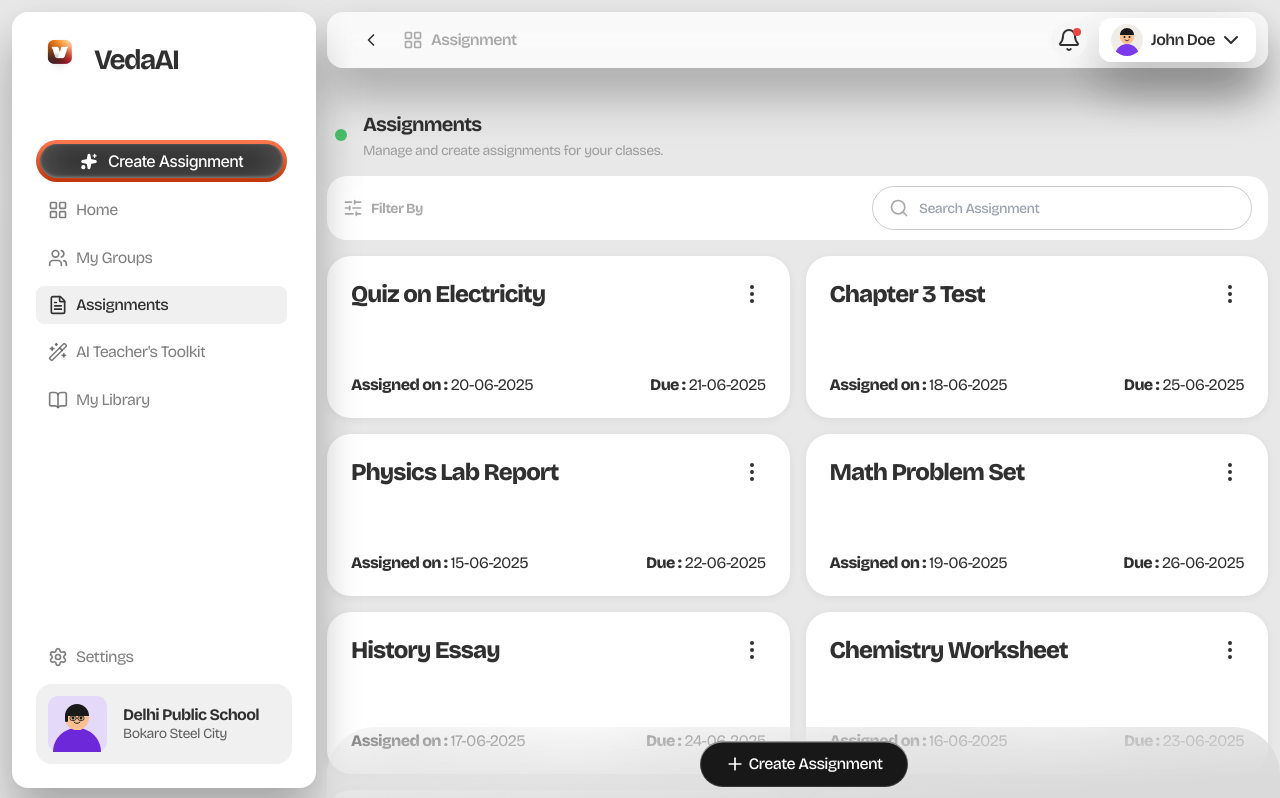
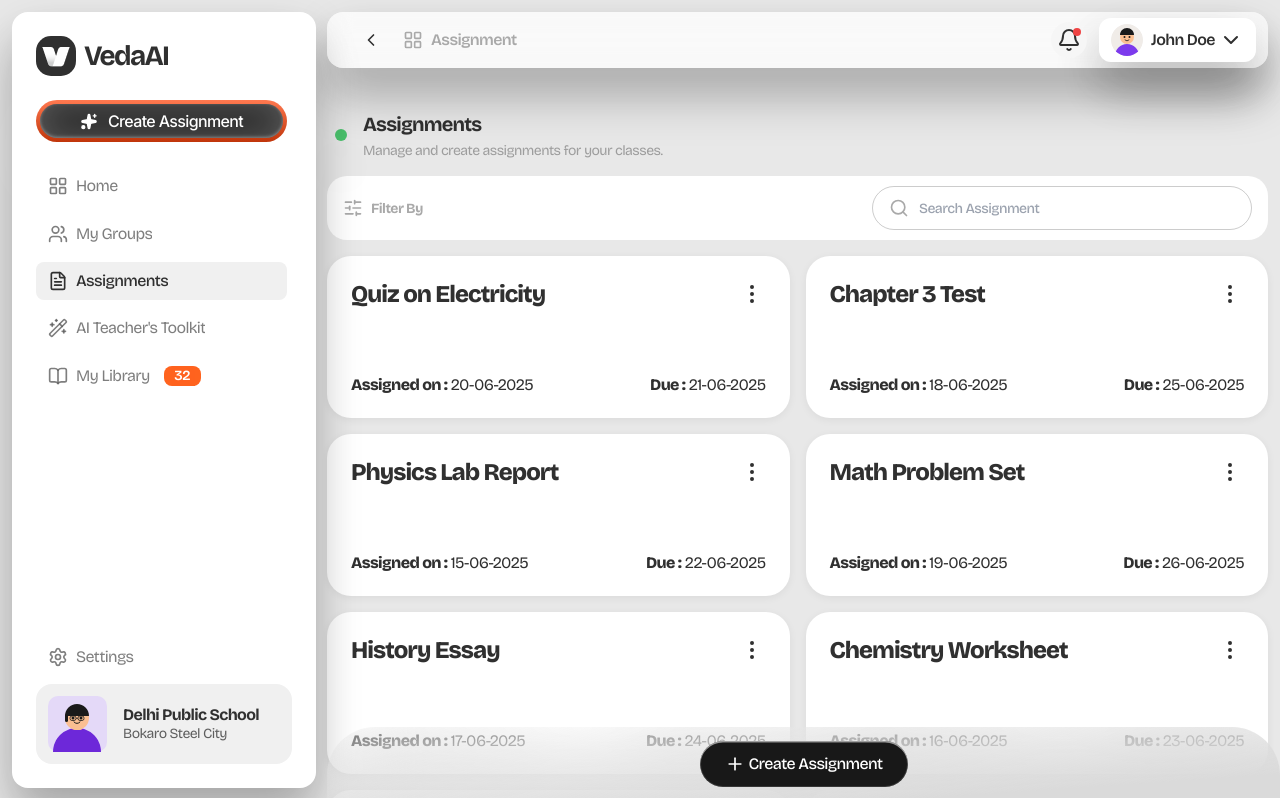
Before and after one commit to Ayushjo/veda-ai, a Next.js app in the folder apps/frontend/: page /assignments in a window 1280 px wide. Shown: the top 798 px of the page. Built offline with nearby package versions, Linux system fonts and the light colour scheme.

Commit message:
Made Some Adjustments

```diff
--- a/apps/frontend/src/app/paper/[id]/page.tsx
+++ b/apps/frontend/src/app/paper/[id]/page.tsx
@@ -221,8 +221,8 @@ function DesktopPaper({
 
   return (
     <div className="hidden sm:block min-h-screen" style={{ background: "#E8E8E8" }}>
-      <Sidebar />
-      <TopBar />
+      <Sidebar ctaLabel="AI Teacher's Toolkit" ctaHref="/toolkit" activeHref="/" />
+      <TopBar variant="paper" />
 
       <div
         style={{
@@ -639,8 +639,8 @@ export default function PaperPage() {
     return (
       <>
         <div className="hidden sm:block">
-          <Sidebar />
-          <TopBar />
+          <Sidebar ctaLabel="AI Teacher's Toolkit" ctaHref="/toolkit" activeHref="/" />
+          <TopBar variant="paper" />
           <LoadingState />
         </div>
         <div className="sm:hidden min-h-screen bg-[#CECECE]">
@@ -655,8 +655,8 @@ export default function PaperPage() {
     return (
       <>
         <div className="hidden sm:block">
-          <Sidebar />
-          <TopBar />
+          <Sidebar ctaLabel="AI Teacher's Toolkit" ctaHref="/toolkit" activeHref="/" />
+          <TopBar variant="paper" />
           <ErrorState message={error ?? "Paper not found"} onBack={() => router.push("/assignments")} />
         </div>
         <div className="sm:hidden min-h-screen bg-[#CECECE]">
--- a/apps/frontend/src/components/assignments/Sidebar.tsx
+++ b/apps/frontend/src/components/assignments/Sidebar.tsx
@@ -18,11 +18,22 @@ const NAV_ITEMS = [
   { label: "My Groups",          icon: Users,      href: "/groups"     },
   { label: "Assignments",        icon: FileText,   href: "/assignments" },
   { label: "AI Teacher's Toolkit", icon: Wand2,   href: "/toolkit"    },
-  { label: "My Library",         icon: BookOpen,   href: "/library"    },
+  { label: "My Library",         icon: BookOpen,   href: "/library", badge: "32" },
 ];
 
-export function Sidebar() {
+interface SidebarProps {
+  ctaLabel?: string;
+  ctaHref?: string;
+  activeHref?: string;
+}
+
+export function Sidebar({
+  ctaLabel = "Create Assignment",
+  ctaHref = "/create",
+  activeHref,
+}: SidebarProps) {
   const pathname = usePathname();
+  const currentHref = activeHref ?? pathname;
 
   return (
     <aside
@@ -51,7 +62,7 @@ export function Sidebar() {
         style={{
           display: "flex",
           flexDirection: "column",
-          gap: "56px",
+          gap: "0px",
           width: "251px",
         }}
       >
@@ -61,20 +72,21 @@ export function Sidebar() {
           style={{
             display: "flex",
             alignItems: "center",
-            gap: "10px",
+            gap: "8px",
             flexShrink: 0,
           }}
         >
           {/* Logo mark — 48×48 so the actual icon is clearly visible */}
           <img
-            src="/logo-desktop.png"
+            src="/logo-mobile.png"
             alt="VedaAI logo"
             style={{
-              width: "48px",
-              height: "48px",
+              width: "40px",
+              height: "40px",
+              borderRadius: "15px",
               flexShrink: 0,
               display: "block",
-              objectFit: "contain",
+              objectFit: "cover",
             }}
           />
 
@@ -95,11 +107,11 @@ export function Sidebar() {
         </div>
 
         {/* Create button + Nav grouped together with 8px gap */}
-        <div style={{ display: "flex", flexDirection: "column", gap: "8px" }}>
+        <div style={{ display: "flex", flexDirection: "column", gap: "0px" }}>
 
           {/* Create Assignment button — gradient border + deep shadows */}
           <Link
-            href="/create"
+            href={ctaHref}
             style={{
               display: "flex",
               alignItems: "center",
@@ -125,6 +137,8 @@ export function Sidebar() {
               textDecoration: "none",
               flexShrink: 0,
               whiteSpace: "nowrap",
+              marginTop: "24px",
+              marginBottom: "24px",
             }}
           >
             <Sparkles
@@ -141,15 +155,15 @@ export function Sidebar() {
                 lineHeight: "28px",
               }}
             >
-              Create Assignment
+              {ctaLabel}
             </span>
           </Link>
 
           {/* Nav items list — gap 8px */}
           <nav style={{ display: "flex", flexDirection: "column", gap: "8px" }}>
-            {NAV_ITEMS.map(({ label, icon: Icon, href }) => {
+            {NAV_ITEMS.map(({ label, icon: Icon, href, badge }) => {
               const isActive =
-                href === "/" ? pathname === "/" : pathname.startsWith(href);
+                href === "/" ? currentHref === "/" : currentHref.startsWith(href);
 
               return (
                 <Link
@@ -192,6 +206,31 @@ export function Sidebar() {
                   >
                     {label}
                   </span>
+                  {badge ? (
+                    <span
+                      style={{
+                        width: "37px",
+                        height: "20px",
+                        borderRadius: "8px",
+                        padding: "0 10px",
+                        background: "#FF5623",
+                        boxShadow: "inset 0px 0px 32.3px rgba(255,161,10,0.25)",
+                        display: "flex",
+                        alignItems: "center",
+                        justifyContent: "center",
+                        fontFamily: "var(--font-bricolage), 'Bricolage Grotesque', sans-serif",
+                        fontWeight: 600,
+                        fontSize: "14px",
+                        lineHeight: "140%",
+                        letterSpacing: "-0.04em",
+                        color: "#FFFFFF",
+                        flexShrink: 0,
+                        marginLeft: "6px",
+                      }}
+                    >
+                      {badge}
+                    </span>
+                  ) : null}
                 </Link>
               );
             })}
```
Also changed, not shown: apps/frontend/src/components/assignments/TopBar.tsx (+63 -32 lines).
